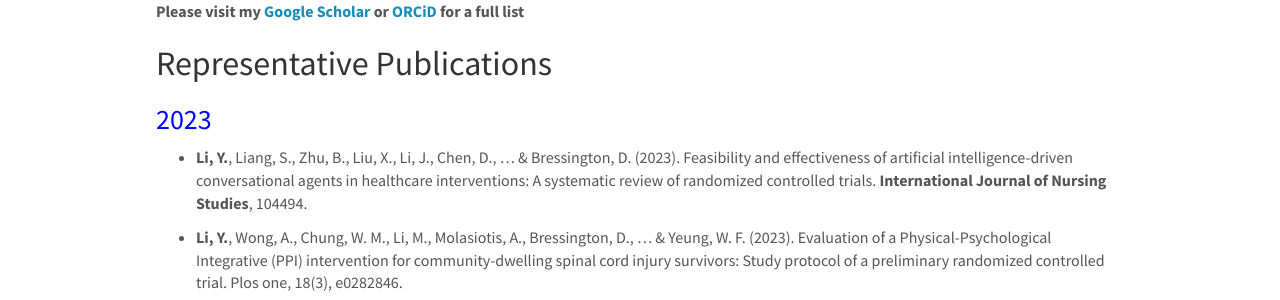
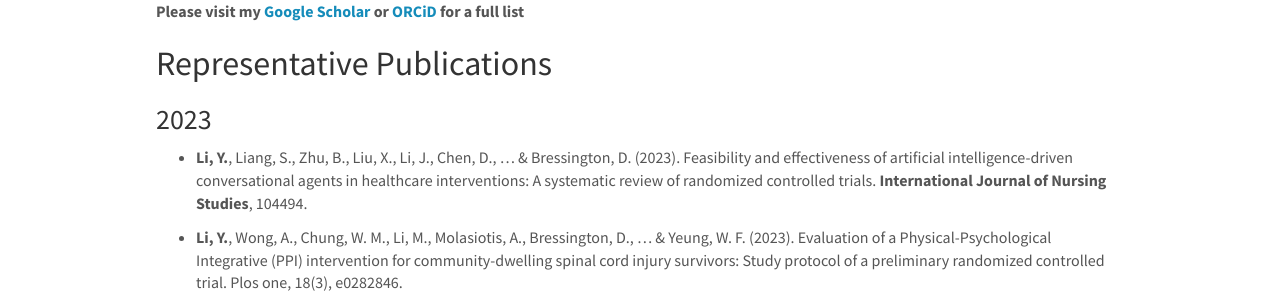
Before and after one commit to polyuly/polyuly.github.io, a Jekyll site: the page built from _pages/publications.md, in a window 1280 px wide. Shown: the part 148-448 px from the top of the page. Built offline with Jekyll 4.4.1, drawn with Linux system fonts in a browser that asks for light colours; nearby versions of some CDN libraries.

Commit message:
Update publications.md

```diff
--- a/_pages/publications.md
+++ b/_pages/publications.md
@@ -11,7 +11,7 @@ permalink: /publications/
 
 ## Representative Publications
 
-### <font color="blue"> 2023 </font>
+### 2023
 
 * **Li, Y.**, Liang, S., Zhu, B., Liu, X., Li, J., Chen, D., ... & Bressington, D. (2023). Feasibility and effectiveness of artificial intelligence-driven conversational agents in healthcare interventions: A systematic review of randomized controlled trials. **International Journal of Nursing Studies**, 104494.
 
```
